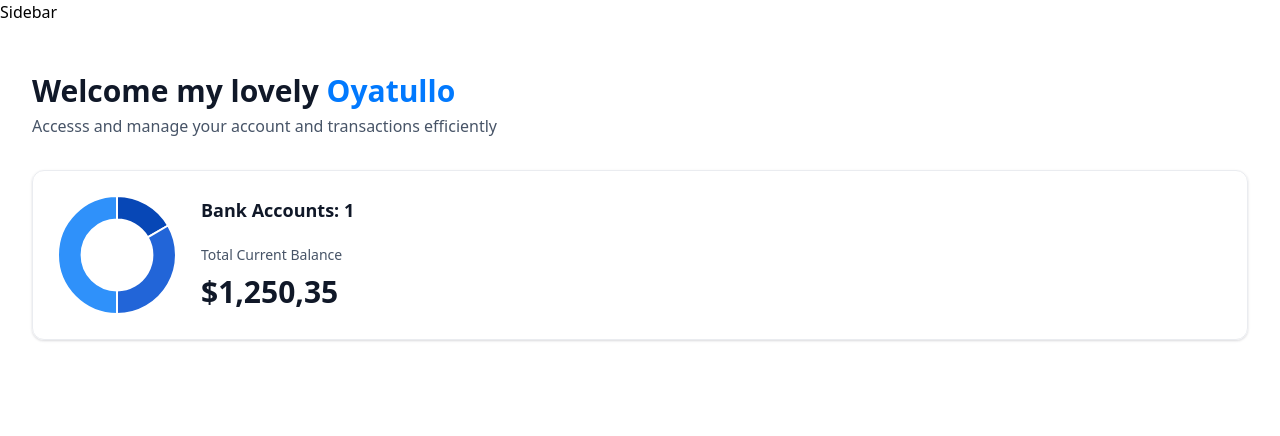
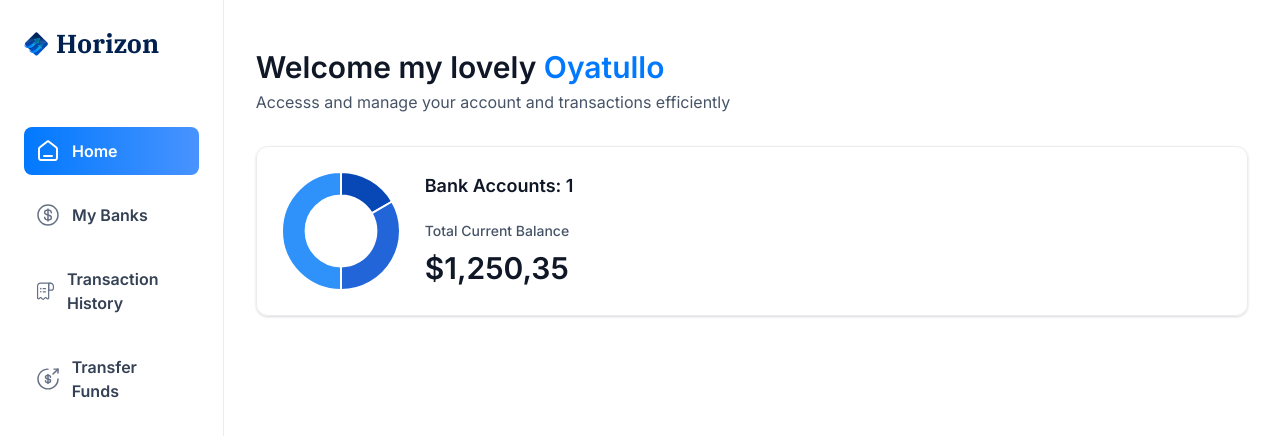
Before and after one commit to Fallingevil/bank-project, a Next.js app: page / in a window 1280 px wide. Shown: the top 436 px of the page. Built offline with nearby package versions, Linux system fonts and the light colour scheme.

Commit message:
wrote codes

```diff
--- a/app/(root)/layout.tsx
+++ b/app/(root)/layout.tsx
@@ -1,12 +1,15 @@
+import Sidebar from "@/components/Sidebar";
 
 export default function RootLayout({
   children,
 }: Readonly<{
   children: React.ReactNode;
 }>) {
+  const loggedIn = { firstName: 'Oyatullo', lastName: 'nightwindy' };
+
   return (
-    <main>
-        Sidebar
+    <main className="flex h-screen w-full font-inter">
+        <Sidebar user={loggedIn}/>
         {children}
     </main>
   );
--- /dev/null
+++ b/components/Sidebar.tsx
@@ -0,0 +1,62 @@
+'use client'
+
+import { sidebarLinks } from '@/constants'
+import { cn } from '@/lib/utils'
+import Image from 'next/image'
+import Link from 'next/link'
+import { usePathname } from 'next/navigation'
+import React from 'react'
+
+const Sidebar = ({ user }: SiderbarProps) => {
+    const pathname = usePathname();
+
+  return (
+    <section className='sidebar'>
+        <nav className='flex flex-col gap-4'>
+            <Link href="/" className='mb-12 cursor-pointer flex items-center gap-2'>
+                <Image
+                 src='/icons/logo.svg'
+                 width={34}
+                 height={34}
+                 alt='Horizon logo'
+                 className='size-[24px] max-xl:size-14'
+                />
+                <h1 className='sidebar-logo'>Horizon</h1>
+            </Link>
+
+            {sidebarLinks.map((item) => {
+                const isActive = pathname === item.route ||
+                pathname.startsWith(`${item.route}/`)
+
+                return(
+                    <Link href={item.route} key={item.label} className={cn('sidebar-link', {
+                        'bg-bank-gradient' : isActive
+                    })}>
+                        <div className='relative size-6'>
+                            <Image src={item.imgURL}
+                             alt={item.label}
+                             fill
+                             className={cn({
+
+                                'brightness-[3]' : isActive
+                             })}
+                            />
+                        </div>
+                        <p className={cn('sidebar-label', {
+                            '!text-white' : isActive
+                        })}>
+                            {item.label}
+                        </p>
+                    </Link>
+                )
+            })}
+
+            USER
+        </nav>
+
+        FOOTER
+    </section>
+  )
+}
+
+export default Sidebar
```
